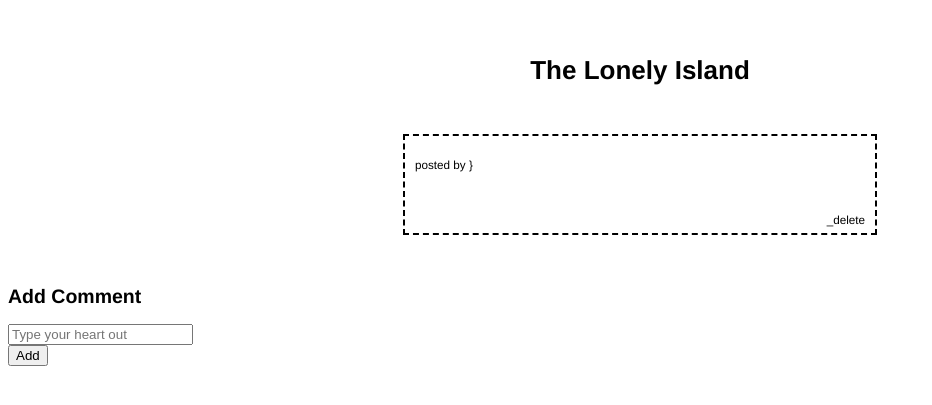
After one commit to sauravtom/lonelyIsland, a Flask app: template templates/post.html in a window 1280 px wide. The commit adds this page. Shown: the top 405 px of the page, without its empty margins (0-932 px from the left). Run offline with Flask 2, Linux system fonts and the light colour scheme; the template is opened without the code that fills it, so the values that code supplies are empty; parts of the project's set-up code (start-up, migrations or seed data) failed here and were passed over; some libraries are stand-ins or nearby versions.

Commit message:
created post page, comments page, feed page

```diff
--- a/main.py
+++ b/main.py
@@ -5,26 +5,42 @@ from settings import app
 
 from flask import render_template
 from flask import request
+from flask.ext.login import LoginManager
 import json
 import os
 from dbHelper import DB
-
+from models import *
 
 @app.route('/')
 def home():
-    D = DB()
-    arr = D.exec_query("Select * from posts")
+    arr = Post.query.filter_by(is_deleted=0)
     return flask.render_template('index.html',arr=arr,mode='normal')
+
+@app.route('/view/<id>')
+def view(id):
+    post = Post.query.filter_by(id=id).first()
+    comments = Comment.query.filter_by(post_id=id)
+    return flask.render_template('post.html',post=post, comments=comments)
+
 
 @app.route('/add',methods=['GET'])
 def add():
-    post_title = request.args.get('post_title')
-    post_url = request.args.get('post_url')
-    image_url = request.args.get('image_url')
-    D = DB()
-    D.add_post(post_title,post_url,image_url)
+    post_content = request.args.get('post_content')
+    user_id = request.args.get('user_id')
+    add_post = Post(post_content, user_id)
+    db.session.add(add_post)
+    db.session.commit()
     return flask.redirect("/#sa")
 
+@app.route('/add_comment',methods=['GET'])
+def add_comment():
+    comment = request.args.get('comment')
+    post_id = request.args.get('post_id')
+    user_id = request.args.get('user_id')
+    add_comment = Comment(post_id, comment, user_id)
+    db.session.add(add_comment)
+    db.session.commit()
+    return flask.redirect("/#sa")
 
 @app.route('/edit',methods=['GET'])
 def edit():
@@ -32,8 +48,10 @@ def edit():
     action = request.args.get('action')
 
     if action == 'delete':
-        D = DB()
-        D.delete(post_id)
+        post_tobedeleted = Post.query.filter_by(id=post_id).first()
+        post_tobedeleted.is_deleted = 1
+        db.session.add(post_tobedeleted)
+        db.session.commit()
         return flask.redirect("/#sd")
 
     elif action == 'edit':
--- a/settings.py
+++ b/settings.py
@@ -4,3 +4,6 @@ from flask.ext.sqlalchemy import SQLAlchemy
 app = flask.Flask(__name__)
 app.config['SQLALCHEMY_DATABASE_URI'] = 'sqlite:////vagrant/projects/lonelyIsland/data.db'
 db = SQLAlchemy(app)
+
+login_manager = LoginManager()
+login_manager.init_app(app)
--- /dev/null
+++ b/templates/post.html
@@ -0,0 +1,58 @@
+{% extends "base.html" %}
+
+
+{% block title %}Index{% endblock %}
+
+
+{% block content %}
+
+  {% if mode == 'update' %}
+    <script type="text/javascript">
+    //alert("yahoo");
+    $(".post,.center,.publish").hide();
+
+    //set form action to /edit
+    //set form title
+    //set form values
+    //set form button text
+    </script>
+  {% endif %}
+
+  <br><br>
+  <h1 class="center">The Lonely Island</h1><br><br>
+
+  <div class="post">
+    <p class="title">{{post.content}}</p>
+    <p class="small user_name">posted by }</p><br><br>
+
+    <a class="small right alert" href="/edit?post_id={{post.id}}&action=delete">_delete</a>
+
+  </div>
+
+  {% for i in comments %}
+      <div class="comment">
+        <p class="text">{{i.content}}</p>
+      </div>
+  {%endfor%}
+
+  <form class="form-horizontal" enctype="multipart/form-data" action='/add_comment' method='GET'>
+
+          <h2 id="form_title">Add Comment</h2>
+          <div class="form-group">
+            <input type="text" name='comment' class="form-control" placeholder="Type your heart out" >
+            <input type="hidden" name='user_id' class="form-control" value="foo_user" >
+            <input type="hidden" name='post_id' class="form-control" value="{{post.id}}" >
+          </div>
+
+          <div class="form-group">
+            <div class="col-xs-offset-2 col-xs-10">
+              <button type="submit" class="btn btn-primary">Add</button>
+            </div>
+          </div>
+
+      </form>
+
+
+
+
+{% endblock %}
```
Also changed, not shown: models.py (+22 -5 lines), templates/index.html (+6 -6 lines), templates/login.html (added, +41 -0 lines), data.db, 2 other files.
